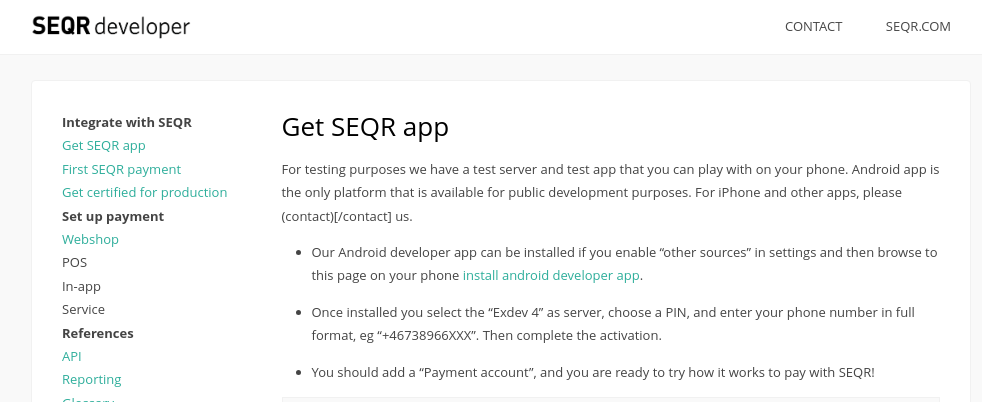
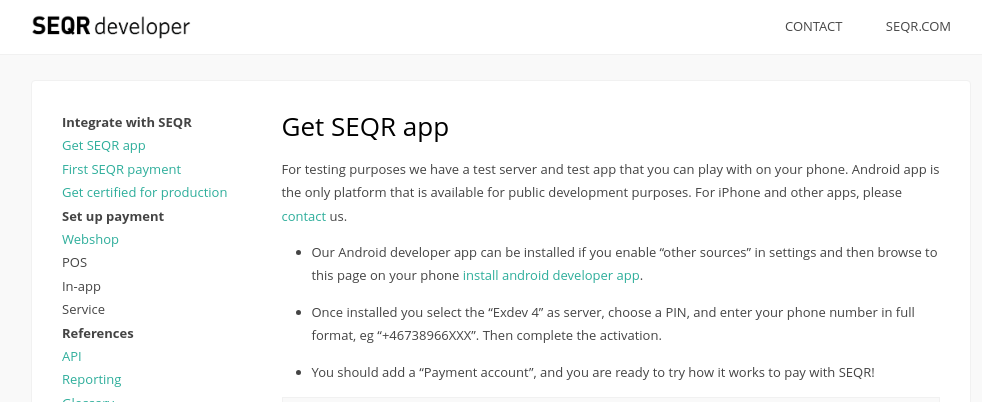
Before and after one commit to SeamlessDistribution/SeamlessDistribution.github.io, a Jekyll site: the page built from app/index.md, in a window 1280 px wide. Shown: the top 402 px of the page, without its empty margins (139-1121 px from the left). Built offline with Jekyll 4.4.1, drawn with Linux system fonts in a browser that asks for light colours.

Commit message:
Update index.md

```diff
--- a/app/index.md
+++ b/app/index.md
@@ -9,7 +9,7 @@
 
 For testing purposes we have a test server and test app that you can play with
 on your phone. Android app is the only platform that is available for public
- development purposes. For iPhone and other apps, please (contact)[/contact] us.
+ development purposes. For iPhone and other apps, please [contact](/contact) us.
 
 * Our Android developer app can be installed if you enable "other sources" in
 settings and then browse to this page on your phone [install android developer
```
